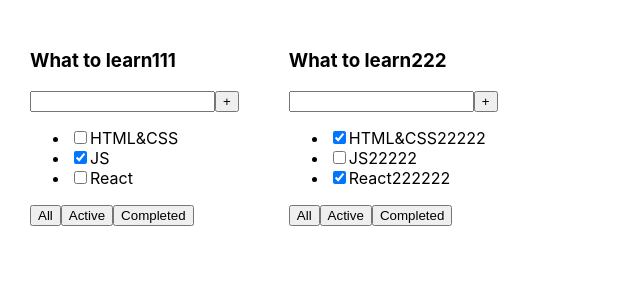
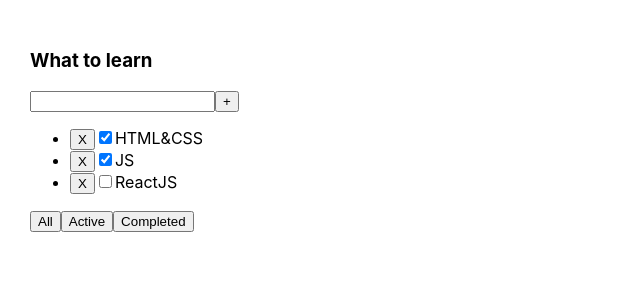
Before and after one commit to Sergey-Rimsha/todoList, a React (Create React App) app: page / in a window 1280 px wide. Shown: the top 300 px of the page, without its empty margins (0-640 px from the left). Built offline with nearby package versions, Linux system fonts and the light colour scheme.

Commit message:
lesson work 02

```diff
--- a/src/App.tsx
+++ b/src/App.tsx
@@ -1,27 +1,56 @@
-import React from 'react';
+import React, {useState} from 'react';
 import './App.css';
-import {Todolist} from "./Todolist";
+import {Todolist} from './Todolist';
+
+export type FilterType = 'All' | 'Active' | 'Completed'
+
+export type TaskType = {
+	id: number
+	title: string
+	isDone: boolean
+}
+
+function App() {
+
+    const tasks1 = [
+        { id: 1, title: "HTML&CSS", isDone: true },
+        { id: 2, title: "JS", isDone: true },
+        { id: 3, title: "ReactJS", isDone: false }
+    ]
+
+	const [tasks, setTask] = useState(tasks1)
+	const [filter, setFilter] = useState<FilterType>('All')
+
+	let filteredT = tasks
+
+	if (filter === 'Active') {
+		filteredT = tasks.filter(f => f.isDone)
+	}
+	if (filter === 'Completed') {
+		filteredT = tasks.filter(f => !f.isDone)
+	}
+
+	const removeTasks = (TasksId: number) => {
+		setTask(tasks.filter(f => f.id !== TasksId))
+		// console.log(TasksId)
+	}
+
+	const filteredTasks = (filterTask: FilterType) => {
+		setFilter(filterTask)
+	}
 
 
-let arrForTodolist1=[
-	{id:1, title:'HTML&CSS', isDone:false},
-	{id:2, title:'JS', isDone:true},
-	{id:3, title:'React', isDone:false},
-];
 
-let arrForTodolist2=[
-	{id:1, title:'HTML&CSS22222', isDone:true},
-	{id:2, title:'JS22222', isDone:false},
-	{id:3, title:'React222222', isDone:true},
-];
-
-
-export const App = () => {
     return (
         <div className="App">
-            <Todolist ogurec={'What to learn111'} arrForTodolist1={arrForTodolist1} />
-            <Todolist pom={'What to learn222'} arrForTodolist1={arrForTodolist2} />
-            {/*<Todolist ogurec={`What to learn`}/>*/}
+            <Todolist
+				title="What to learn"
+				tasks={filteredT}
+				removeTasks ={removeTasks}
+				filteredTasks={filteredTasks}
+			/>
         </div>
     );
 }
+
+export default App;
--- a/src/Todolist.tsx
+++ b/src/Todolist.tsx
@@ -1,47 +1,41 @@
-import React from "react";
+import React from 'react';
+import {FilterType, TaskType} from "./App";
 
-type propsType = {
-    ogurec?: string,
-    pom?: string,
-    arrForTodolist1: Array<inArray>
+type PropsType = {
+    title: string
+    tasks: Array<TaskType>
+    removeTasks : (id: number) => void
+    filteredTasks: (filterTask: FilterType) => void
 }
 
-type inArray = {
-     id: number,
-     title: string,
-     isDone: boolean
-}
+export function Todolist(props: PropsType) {
 
-export const  Todolist = (props: propsType) => {
-    return (
-        <div>
-            <h3>{props.pom || props.ogurec}</h3>
+    return <div>
+        <h3>{props.title}</h3>
         <div>
             <input/>
             <button>+</button>
         </div>
         <ul>
             {
-                    props.arrForTodolist1.map(m => {
+                props.tasks.map((m, i) => {
                     return (
-                            <li id={`id${m.id}`}>
+                        <li key={m.id}>
+                            <button onClick={() => props.removeTasks (m.id)}>X</button>
                             <input type="checkbox" checked={m.isDone}/>
                             <span>{m.title}</span>
                         </li>
-                        );
+                    )
                 })
             }
-                {/*<li><input type="checkbox" checked={props.arrForTodolist1[0].isDone}/> <span>{props.arrForTodolist1[0].title}</span></li>*/}
-                {/*<li><input type="checkbox" checked={props.arrForTodolist1[1].isDone}/> <span>{props.arrForTodolist1[1].title}</span></li>*/}
-                {/*<li><input type="checkbox" checked={props.arrForTodolist1[2].isDone}/> <span>{props.arrForTodolist1[2].title}</span></li>*/}
-                {/*<li><input type="checkbox" checked={true}/> <span>JS</span></li>*/}
-                {/*<li><input type="checkbox" checked={false}/> <span>React</span></li>*/}
+            {/*<li><input type="checkbox" checked={props.tasks[0].isDone}/> <span>{props.tasks[0].title}</span></li>*/}
+            {/*<li><input type="checkbox" checked={props.tasks[1].isDone}/> <span>{props.tasks[1].title}</span></li>*/}
+            {/*<li><input type="checkbox" checked={props.tasks[2].isDone}/> <span>{props.tasks[2].title}</span></li>*/}
         </ul>
         <div>
-                <button>All</button>
-                <button>Active</button>
-                <button>Completed</button>
+            <button onClick={()=> props.filteredTasks('All')}>All</button>
+            <button onClick={()=> props.filteredTasks('Active')}>Active</button>
+            <button onClick={()=> props.filteredTasks('Completed')}>Completed</button>
         </div>
     </div>
-    )
 }
--- a/src/index.tsx
+++ b/src/index.tsx
@@ -1,12 +1,10 @@
 import React from 'react';
 import ReactDOM from 'react-dom';
 import './index.css';
-import {App} from './App';
+import App from './App';
 import * as serviceWorker from './serviceWorker';
 
-ReactDOM.render(
-	<App />,
-	document.getElementById('root'));
+ReactDOM.render(<App />,  document.getElementById('root'));
 
 // If you want your app to work offline and load faster, you can change
 // unregister() to register() below. Note this comes with some pitfalls.
```
Also changed, not shown: 1 other file (tests, documents, lock files or other folders). Lines whose indentation alone changed are shown as unchanged.
